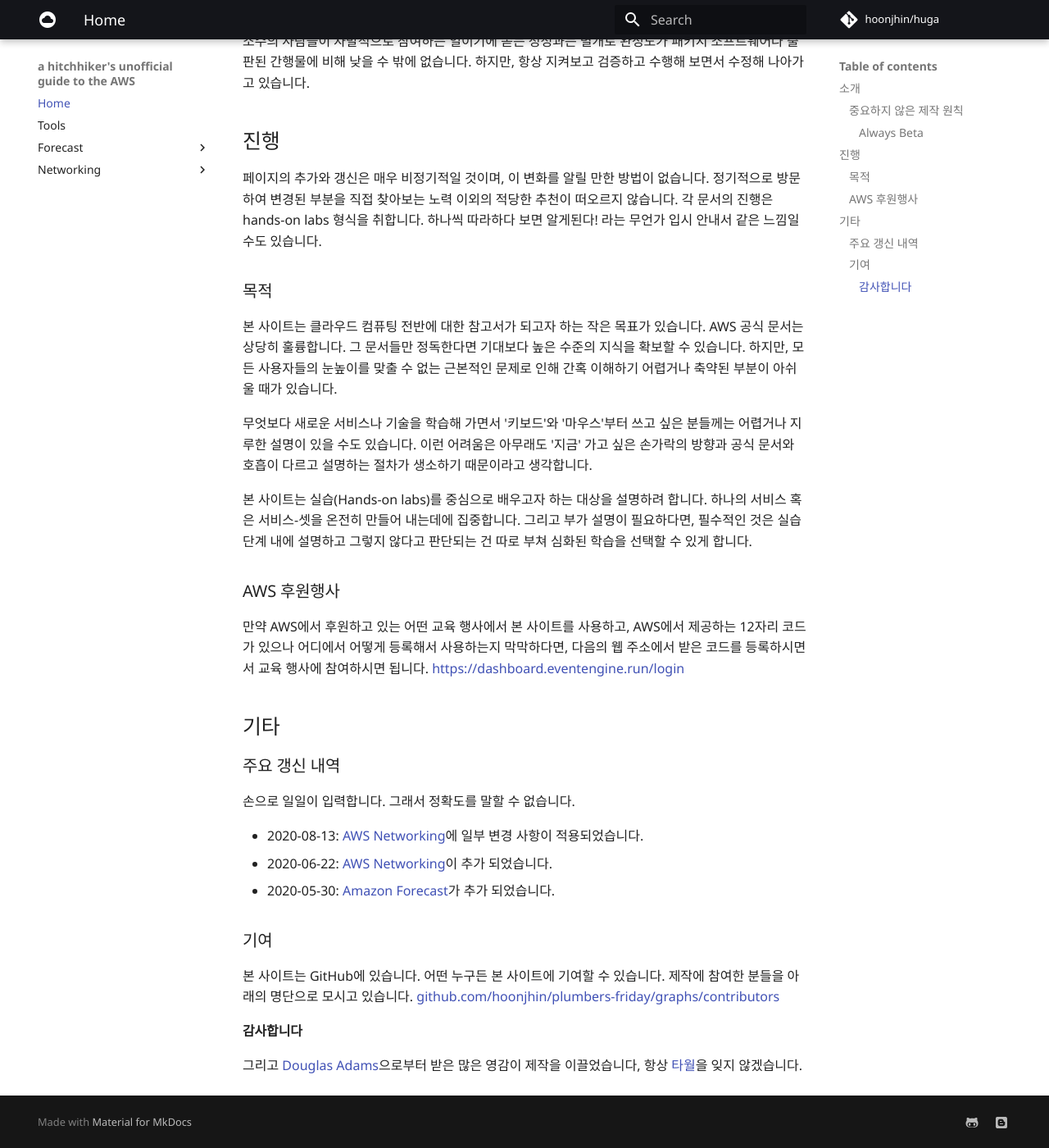
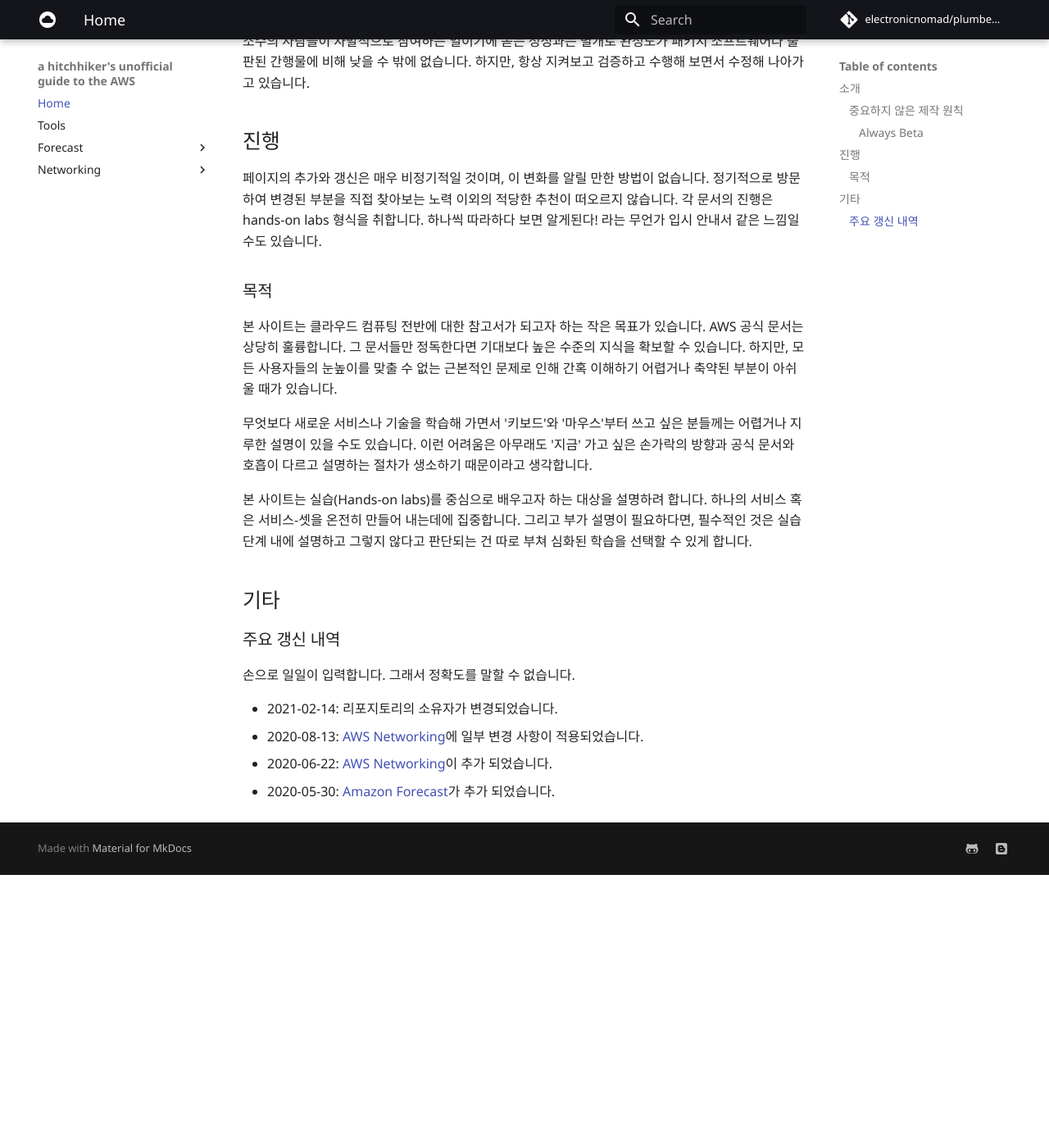
Before and after one commit to electronicnomad/plumbers-friday, an MkDocs documentation site: the page built from docs/index.md, in a window 1280 px wide and 1400 px high, scrolled down 751 px. Shown: the whole window at 82% size. Built offline with MkDocs 1.6.1 and Material for MkDocs 9.7.7, drawn with Linux system fonts in a browser that asks for light colours; comment, search, counter and statistics services are not loaded; after the commit the page ends 1818 px from its top, so only the background shows below that.

Commit message:
update details: URL/URI

```diff
--- a/docs/index.md
+++ b/docs/index.md
@@ -52,29 +52,13 @@
 그리고 부가 설명이 필요하다면, 필수적인 것은 실습 단계 내에 설명하고
 그렇지 않다고 판단되는 건 따로 부쳐 심화된 학습을 선택할 수 있게 합니다.
 
-### AWS 후원행사
-
-만약 AWS에서 후원하고 있는 어떤 교육 행사에서 본 사이트를 사용하고,
-AWS에서 제공하는 12자리 코드가 있으나 어디에서 어떻게 등록해서 사용하는지
-막막하다면, 다음의 웹 주소에서 받은 코드를 등록하시면서 교육 행사에 참여하시면 됩니다.
-https://dashboard.eventengine.run/login
-
 ## 기타
 
 ### 주요 갱신 내역
 
 손으로 일일이 입력합니다. 그래서 정확도를 말할 수 없습니다.
 
+* 2021-02-14: 리포지토리의 소유자가 변경되었습니다.
 * 2020-08-13: [AWS Networking](/networking)에 일부 변경 사항이 적용되었습니다.
 * 2020-06-22: [AWS Networking](/networking)이 추가 되었습니다.
 * 2020-05-30: [Amazon Forecast](/forecast)가 추가 되었습니다.
-
-### 기여
-
-본 사이트는 GitHub에 있습니다. 어떤 누구든 본 사이트에 기여할 수 있습니다.
-제작에 참여한 분들을 아래의 명단으로 모시고 있습니다.
-[github.com/hoonjhin/plumbers-friday/graphs/contributors](https://github.com/hoonjhin/plumbers-friday/graphs/contributors)
-
-#### 감사합니다
-
-그리고 [Douglas Adams](https://en.wikipedia.org/wiki/Douglas_Adams)으로부터 받은 많은 영감이 제작을 이끌었습니다, 항상 [타월](https://en.wikipedia.org/wiki/Towel_Day)을 잊지 않겠습니다.
--- a/mkdocs.yml
+++ b/mkdocs.yml
@@ -28,12 +28,12 @@
   - pymdownx.tabbed
   - toc:
       permalink: true
-repo_name: hoonjhin/huga
-repo_url: https://github.com/hoonjhin/huga
+repo_name: electronicnomad/plumbers-friday
+repo_url: https://github.com/electronicnomad/plumbers-friday
 extra:
   social:
     - icon: fontawesome/brands/github-alt
-      link: https://github.com/hoonjhin
+      link: https://github.com/electronicnomad
     - icon: fontawesome/brands/blogger
       link: https://www.jhin.com
 # Google Analytics
```
